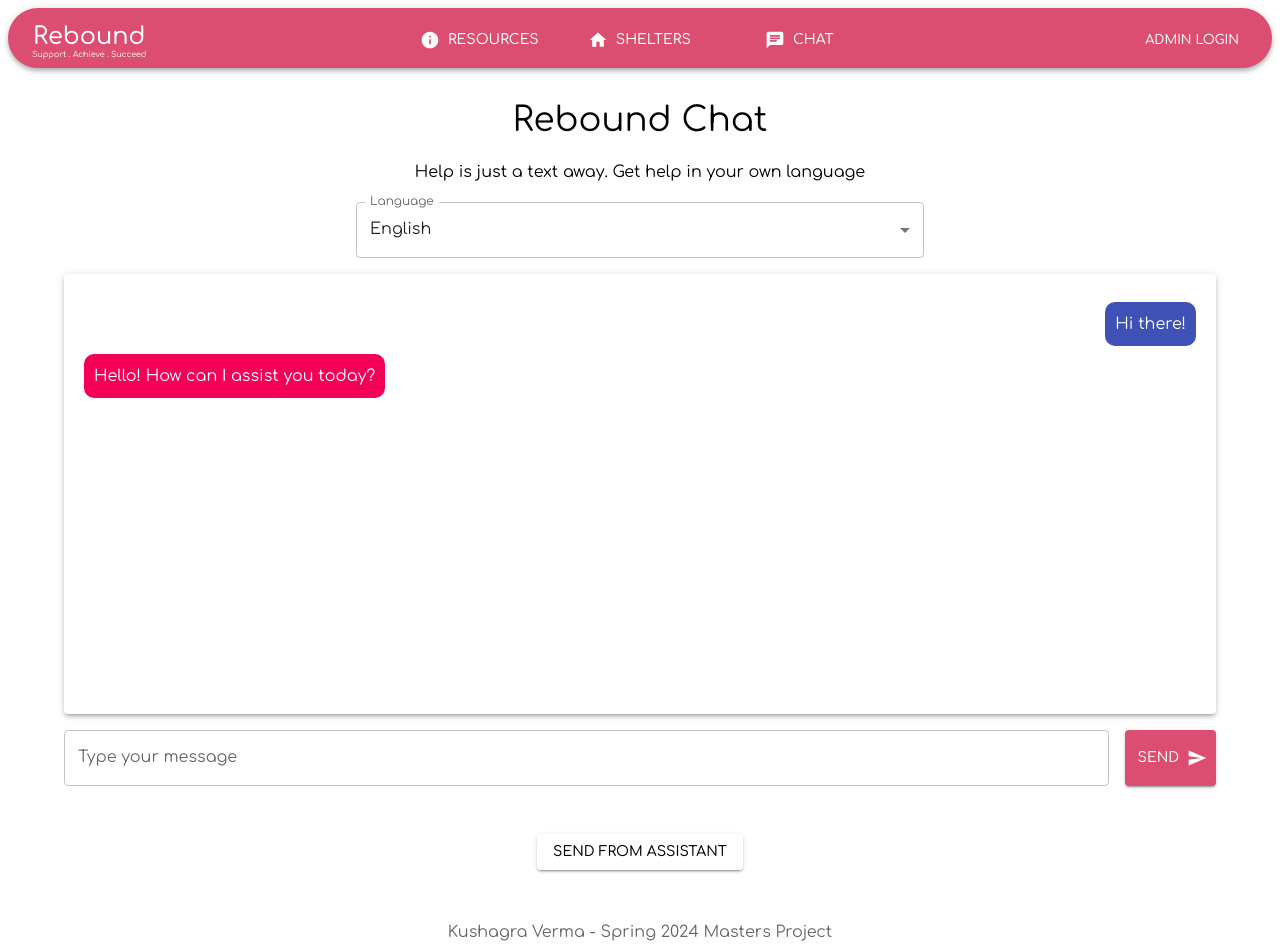
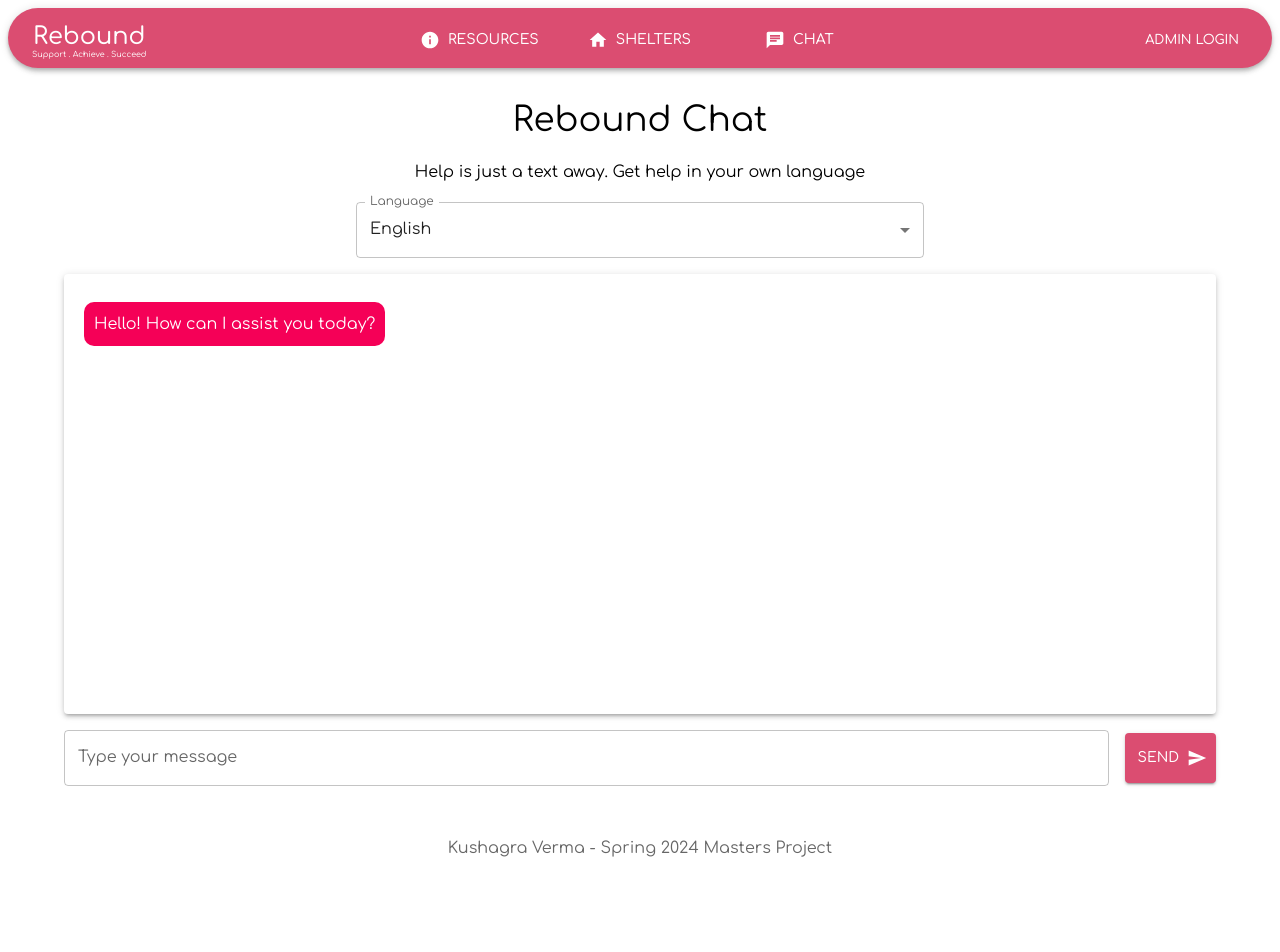
Before and after one commit to kushagraverma26/rebound_frontend, a React (Vite) app: page /chat in a window 1280 px wide. Shown: the top 952 px of the page. After the commit the page ends 918 px from the top, so only its background shows below. Built offline with nearby package versions, Linux system fonts and the light colour scheme.

Commit message:
Chat integrate

```diff
--- /dev/null
+++ b/src/hooks/useChat.js
@@ -0,0 +1,14 @@
+import axios from "axios";
+import { useMutation } from "@tanstack/react-query";
+
+// DIfferent from other hooks since it has a different server
+// Backend of chat server
+const client = axios.create({ baseURL: "http://127.0.0.1:8005" });
+
+const post = (endpoint, data) =>
+  client.post(endpoint, data).then((res) => res.data);
+
+export const useChat = () =>
+  useMutation({
+    mutationFn: (data) => post("/chat/", data),
+  });
--- a/src/pages/ChatPage.jsx
+++ b/src/pages/ChatPage.jsx
@@ -8,23 +8,120 @@ import {
   Button,
   MenuItem,
   Box,
+  CircularProgress,
 } from "@mui/material";
 import SendIcon from "@mui/icons-material/Send";
+import { useChat } from "../hooks/useChat";
+import { useTranslate } from "../hooks/useTranslate";
 
 const ChatsPage = () => {
+  const [inputMessage, setInputMessage] = useState("");
+  // Array used when displaying the chat
   const [messages, setMessages] = useState([
-    { sender: "Me", content: "Hi there!" },
-    { sender: "Assistant", content: "Hello! How can I assist you today?" },
+    {
+      role: "system",
+      content:
+        "You are an empathetic chat assistant, skilled in dealing with people in distress and understanding their frustations. Provide answers using calming language. Any questions mentioning the word shelter or food should tell user to follow links on the website. Keep your answers short and breif.",
+    },
+    { role: "assistant", content: "Hello! How can I assist you today?" },
+  ]);
+  // Array used for api calls
+  const [messagesForAPI, setMessagesForAPI] = useState([
+    {
+      role: "system",
+      content:
+        "You are an empathetic chat assistant, skilled in dealing with people in distress and understanding their frustations. Provide answers using calming language. Any questions mentioning the word shelter or food should tell user to follow links on the website. Keep your answers short and breif.",
+    },
+    { role: "assistant", content: "Hello! How can I assist you today?" },
   ]);
 
-  const [inputMessage, setInputMessage] = useState("");
-  const [selectedLanguage, setSelectedLanguage] = useState("en"); // Set English as default language
+  const [selectedLanguage, setSelectedLanguage] = useState("en");
 
-  const handleSendMessage = (sender) => {
+  const chatMutation = useChat();
+  const translationMutation = useTranslate();
+
+  const handleSendMessage = async () => {
     if (inputMessage.trim() !== "") {
-      setMessages([...messages, { sender, content: inputMessage }]);
+      // Update the messages state with the user's message
+      const previousChat = JSON.parse(JSON.stringify(messages));
+      const newMessages = [
+        ...messages,
+        { role: "user", content: inputMessage },
+      ];
+      setMessages(newMessages);
+
+      // Clear the input field
       setInputMessage("");
+
+      // Add a loading indicator
+      setMessages([...newMessages, { role: "assistant", content: "..." }]);
+
+      // Translate the user's message to English if needed
+      let translatedMessage = inputMessage;
+      if (selectedLanguage !== "en") {
+        // Translate to english
+        const translationResponse = await translate(
+          inputMessage,
+          selectedLanguage,
+          "en"
+        );
+        translatedMessage = translationResponse.translatedText;
       }
+
+      const updatedDataForAPI = [
+        ...messagesForAPI,
+        { role: "user", content: translatedMessage },
+      ];
+      setMessagesForAPI(updatedDataForAPI);
+
+      // Remove the loading indicator and update with the API response
+      chatMutation.mutate(
+        {
+          chatData: updatedDataForAPI,
+        },
+        {
+          onSuccess: async (data) => {
+            let chatbotResponse = data.response;
+            // API needs english only
+            setMessagesForAPI((prevMessagesForAPI) => [
+              ...prevMessagesForAPI,
+              { role: "assistant", content: chatbotResponse },
+            ]);
+
+            // Translate back to requested language for rendering
+            // User needs to see in selected language
+            if (selectedLanguage !== "en") {
+              // Translate to source
+              const translationResponse = await translate(
+                chatbotResponse,
+                "en",
+                selectedLanguage
+              );
+              chatbotResponse = translationResponse.translatedText;
+            }
+
+            setMessages((prevMessages) => [
+              ...prevMessages.slice(0, -1), // Remove the loading indicator
+              { role: "assistant", content: chatbotResponse },
+            ]);
+          },
+          onError: (error) => {
+            console.error("Error fetching chat response:", error);
+            setMessages((prevMessages) => prevMessages.slice(0, -1)); // Remove the loading indicator
+          },
+        }
+      );
+    }
+  };
+
+  // Translate the message to English
+  const translate = async (inputText, sourceLanguage, destLanguage) => {
+    const translation = await translationMutation.mutateAsync({
+      inputText,
+      sourceLanguage,
+      destLanguage,
+    });
+    return translation;
   };
 
   const handleLanguageChange = (event) => {
@@ -73,14 +170,19 @@ const ChatsPage = () => {
               flexDirection: "column",
             }}
           >
-            {messages.map((message, index) => (
+            {messages
+              .filter(
+                (message) =>
+                  message.role === "user" || message.role === "assistant"
+              )
+              .map((message, index) => (
                 <Typography
                   key={index}
                   variant="body1"
                   sx={{
                     alignSelf:
-                    message.sender === "Me" ? "flex-end" : "flex-start",
-                  bgcolor: message.sender === "Me" ? "#3f51b5" : "#f50057",
+                      message.role === "user" ? "flex-end" : "flex-start",
+                    bgcolor: message.role === "user" ? "#3f51b5" : "#f50057",
                     color: "#fff",
                     padding: "10px",
                     borderRadius: "10px",
@@ -100,29 +202,20 @@ const ChatsPage = () => {
               fullWidth
               variant="outlined"
               label="Type your message"
+              name="inputMessage"
               value={inputMessage}
-              onChange={(e) => setInputMessage(e.target.value)}
+              onChange={(event) => setInputMessage(event.target.value)}
             />
             <Button
               variant="contained"
               color="primary"
-              onClick={() => handleSendMessage("Me")}
-              sx={{ ml: 2, height: "56px" }}
+              onClick={handleSendMessage}
+              sx={{ ml: 2, height: "50px" }} // Adjusted height
               endIcon={<SendIcon />}
             >
               Send
             </Button>
           </Box>
-        </Grid>
-        <Grid item xs={12} sx={{ textAlign: "center", mt: 2 }}>
-          <Button
-            variant="contained"
-            color="secondary"
-            onClick={() => handleSendMessage("Assistant")}
-            sx={{ mt: 2 }}
-          >
-            Send from Assistant
-          </Button>
         </Grid>
       </Grid>
     </Container>
```
Lines whose indentation alone changed are shown as unchanged.
